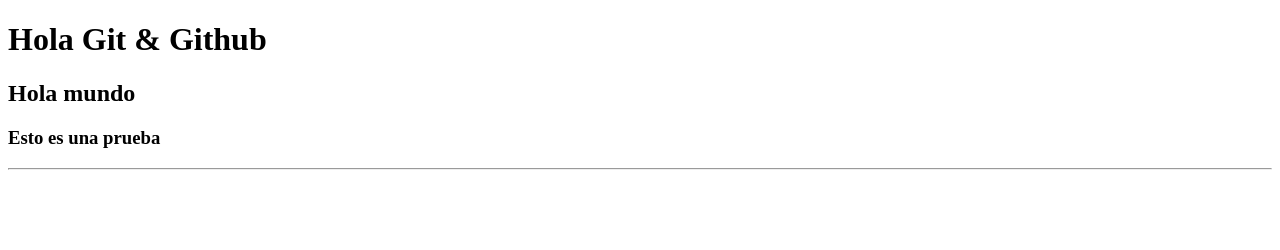
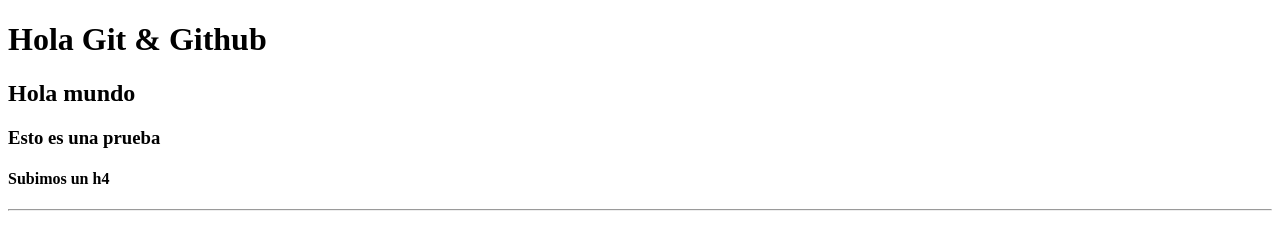
Before and after one commit to Florscida/CLASE-REPOSITORIO, a plain HTML site: page index.html in a window 1280 px wide. Drawn offline with Linux system fonts and the light colour scheme.

Commit message:
Se agregó un h4

```diff
--- a/index.html
+++ b/index.html
@@ -10,6 +10,7 @@
     <h1>Hola Git & Github</h1>
     <h2>Hola mundo</h2>
     <h3>Esto es una prueba</h3>
+    <h4>Subimos un h4</h4>
     <hr>
 </body>
 </html>
```
